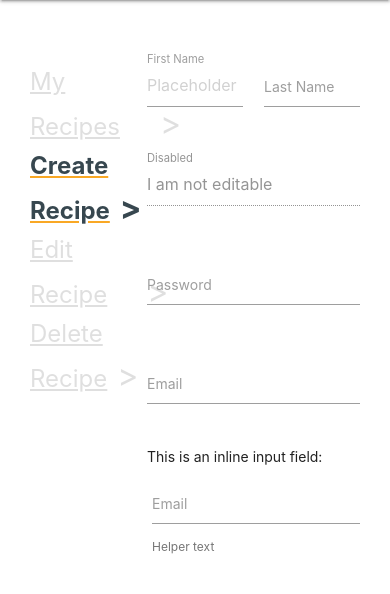
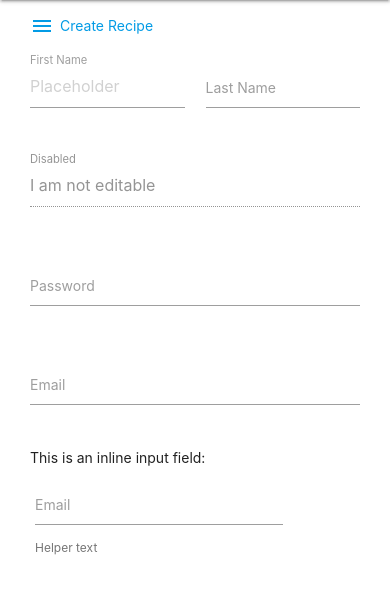
Before and after one commit to wickyakloe/Online-Cookbook, a Flask app: page /create_recipe in a window 390 px wide. Shown: the part 56-650 px from the top of the page. Run offline with Flask 2, Linux system fonts and the light colour scheme; some libraries are stand-ins or nearby versions.

Commit message:
Indentation fix/Add responsive sidenav

```diff
--- a/static/css/style.css
+++ b/static/css/style.css
@@ -1,4 +1,4 @@
-/* Navbar items */
+/* Navbar items 'base.html" */
 .logoNav {
     padding-top: 5px;
     filter: brightness(0) invert(1);
@@ -26,7 +26,7 @@
     top: 0;
   }
 
-/* Menu CRUD operation pages */
+/* Side menu CRUD operation pages */
 .crudMenuItem {
     color: #C0C0C0;
     font-size: x-large;
@@ -66,3 +66,21 @@
     text-decoration-color: #f9a825;
     opacity: 1;
 }
+
+.chevronActive {
+    color: #f9a825;
+    font-weight: bold;
+    opacity: 1;
+}
+
+/* Burger icon position on small screen sizes */
+.burgerIcon {
+    position: absolute;
+    top: 70px;
+}
+
+.burgerIcon > p {
+    position: relative;
+    bottom: 42px;
+    left: 30px;
+}
--- a/templates/base.html
+++ b/templates/base.html
@@ -47,6 +47,9 @@
 
         // Initialize material box
         $('.materialboxed').materialbox();
+
+        // Initialize sidenav on small screen sizes
+        $('.sidenav').sidenav();
       });
     </script>
 
--- a/templates/createrecipe.html
+++ b/templates/createrecipe.html
@@ -2,18 +2,24 @@
 {% block content %}
 <div class="row">
     <div class="col s4">
-    <!-- Grey navigation panel -->
-    <ul class="crudMenu">
+      <a href="#" data-target="mobile-demo" class="sidenav-trigger hide-on-med-and-up burgerIcon"><i class="material-icons">menu</i><p>Create Recipe</p></a>
+      <ul class="crudMenu hide-on-small-only">
           <li><a href="#" class="crudMenuItem">My Recipes</a><span class="right-align chevronMenuItem chevronAlign">></span></li>
-        <li><a href="#" class="crudMenuItem crudActive">Create Recipe</a><span class="right-align chevronMenuItem crudActive">></span></li>
+          <li><a href="#" class="crudMenuItem crudActive">Create Recipe</a><span class="right-align chevronMenuItem chevronActive">></span></li>
           <li><a href="#" class="crudMenuItem">Edit Recipe</a><span class="right-align chevronMenuItem chevronAlign">></span></li>
           <li><a href="#" class="crudMenuItem">Delete Recipe</a><span class="right-align chevronMenuItem">></span></li>
       </ul>
     </div>
 
-    <div class="col s8">
-    <!-- Teal page content  -->
-    <div class="row valign-wrapper">
+    <ul class="sidenav" id="mobile-demo">
+        <li><a href="#" class="crudMenuItem">My Recipes</a></li>
+        <li><a href="#" class="crudMenuItem crudActive">Create Recipe</a></li>
+        <li><a href="#" class="crudMenuItem">Edit Recipe</a></li>
+        <li><a href="#" class="crudMenuItem">Delete Recipe</a></li>
+     </ul>
+
+    <div class="col s12 m8">
+    <div class="row">
         <div class="input-field col s6">
           <input placeholder="Placeholder" id="first_name" type="text" class="validate">
           <label for="first_name">First Name</label>
```
Lines whose indentation alone changed are shown as unchanged.
